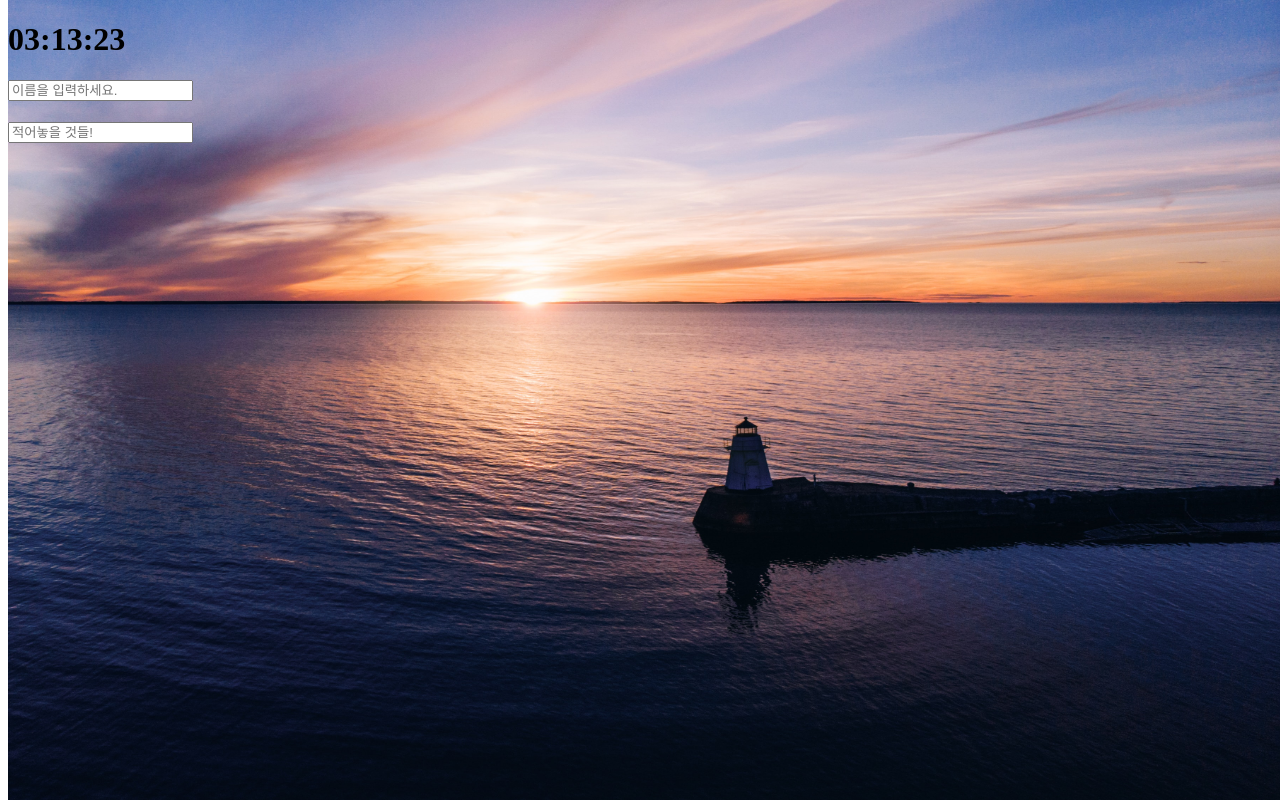
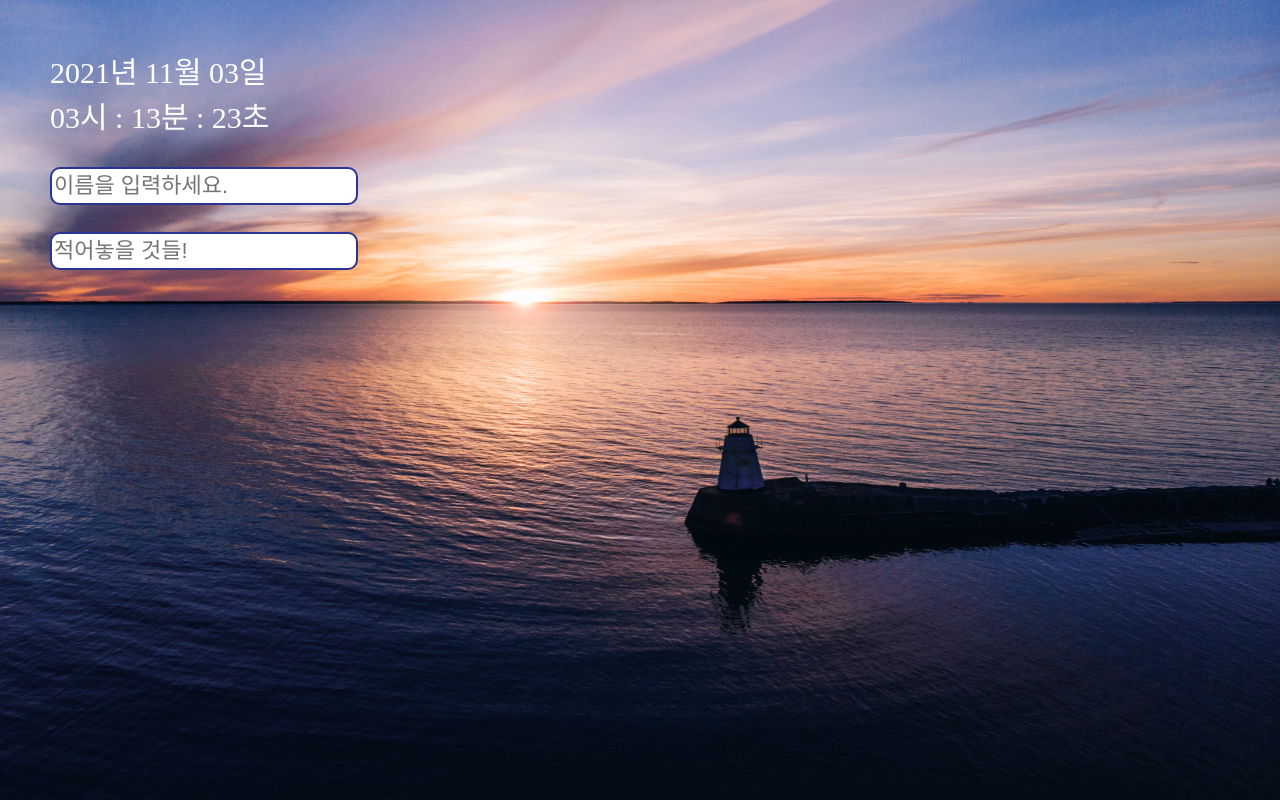
Before and after one commit to RadiantK/todolist_ex, a plain HTML site: page index.html in a window 1280 px wide. Drawn offline with nearby package versions, Linux system fonts and the light colour scheme.

Commit message:
투두리스트 수정

```diff
--- a/greeting.js
+++ b/greeting.js
@@ -1,6 +1,7 @@
-const form = document.querySelector(".js-form"),
-  input = form.querySelector("input");
-  greeting = document.querySelector(".js-greetings");
+// 첫번째 입력
+const form = document.querySelector(".js-form");
+const input = form.querySelector("input");
+const greeting = document.querySelector(".js-greetings");
 
 const USER_LS = "currentUser",
   SHOWING_CN = "showing";
--- a/index.html
+++ b/index.html
@@ -5,6 +5,8 @@
   <meta http-equiv="X-UA-Compatible" content="IE=edge">
   <meta name="viewport" content="width=device-width, initial-scale=1.0">
   <link href="https://fonts.googleapis.com/css2?family=Nanum+Gothic:wght@400;700&family=Poppins:wght@400;700&display=swap" rel="stylesheet">
+  <link rel="stylesheet" href="https://cdn.jsdelivr.net/npm/reset-css@5.0.1/reset.min.css">
+
   <title>Todo List</title>
 
   <script defer src="./bg.js"></script>
--- a/main.css
+++ b/main.css
@@ -1,13 +1,30 @@
 body {
+  font-size: 30px;
+  line-height: 1.5;
   background-color: #fff;
 }
 
-.h1 {
-  color: aqua;
+
+.js-clock h1 {
+  display: block;
+  margin-top: 50px;
+  margin-left: 50px;
 }
 
-.clicked {
-  color: #867;
+.js-form,
+.js-toDoForm {
+  display: block;
+  margin-top: 20px;
+  margin-left: 50px;
+}
+input {
+  width: 300px;
+  height: 32px;
+  font-size: 22px;
+  font-weight: 400;
+  border: 2px solid rgb(41, 52, 150);
+  border-radius: 10px;
+  outline: none;
 }
 
 .form,
--- a/main.js
+++ b/main.js
@@ -1,12 +1,22 @@
-const clockContainer = document.querySelector(".js-clock")
-const clockTitle = document.querySelector("h1")
+// 투두리스트 년도 시간 표시
+const clockContainer = document.querySelector(".js-clock");
+const clockTitle = document.querySelector("h1");
+
+clockTitle.style.color = "#fff";
 
 function getTime() {
   const date = new Date();
+  const years = date.getFullYear();
+  const months = date.getMonth();
+  const days = date.getDay();
   const minutes = date.getMinutes();
   const hours = date.getHours();
   const seconds = date.getSeconds();
-  clockTitle.innerText = `${hours < 10 ? `0${hours}` : hours}:${minutes < 10 ? `0${minutes}` : minutes }:${seconds < 10 ? `0${seconds}` : seconds}`;
+  clockTitle.innerText = `${years}년 ${months < 10 ?
+    `0${months}` : months}월 ${days < 10 ? `0${days}` : days }일 \n ${hours < 10 ?
+      `0${hours}` : hours}시 : ${minutes < 10 ?
+      `0${minutes}` : minutes }분 : ${seconds < 10 ?
+        `0${seconds}` : seconds}초`;
 }
 
 function init() {
--- a/todo.js
+++ b/todo.js
@@ -1,3 +1,4 @@
+// 두번째 입력. 투두리스트
 const toDoForm = document.querySelector(".js-toDoForm"),
   toDoInput = toDoForm.querySelector("input"),
   toDoList = document.querySelector(".js-toDoList");
```
